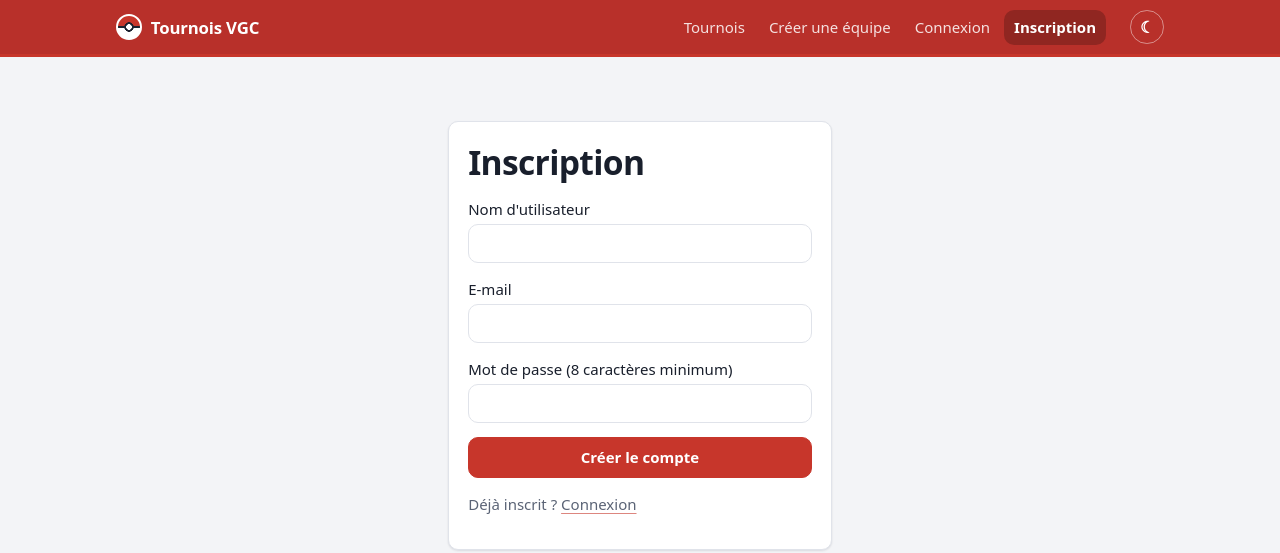
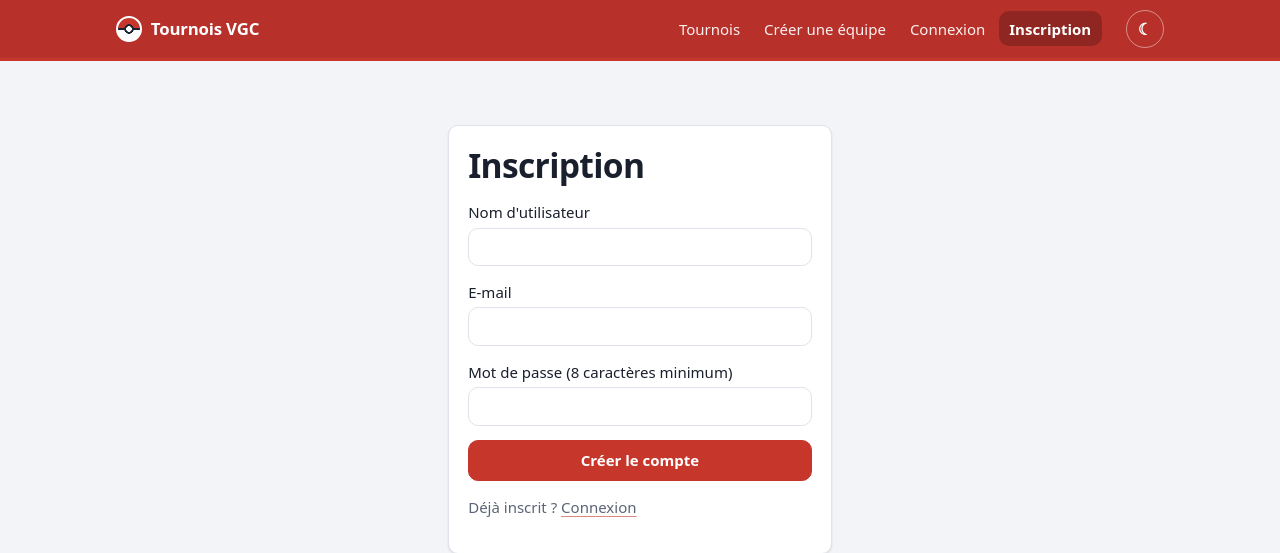
Before and after one commit to M1-MLSD-Belgacem-Menad/pokemon-tournaments, a FastAPI app: page /register in a window 1280 px wide. Shown: the top 553 px of the page. Run offline with FastAPI, Linux system fonts and the light colour scheme.

Commit message:
Contraste du menu et taille du bouton de thème (accessibilité)

```diff
--- a/services/frontend/app/static/style.css
+++ b/services/frontend/app/static/style.css
@@ -50,14 +50,14 @@ code { background: var(--line); padding: 0 0.3em; border-radius: 3px; }
   background: radial-gradient(circle, #fff 0 18%, #1c2230 19% 30%, transparent 31%), linear-gradient(#c7362b 0 44%, #1c2230 44% 56%, #fff 56%);
 }
 nav { display: flex; align-items: center; gap: 0.2rem; margin-left: auto; }
-nav a { padding: 0.4rem 0.65rem; border-radius: var(--radius); text-decoration: none; color: rgb(255 255 255 / 0.85); white-space: nowrap; }
+nav a { padding: 0.4rem 0.65rem; border-radius: var(--radius); text-decoration: none; color: rgb(255 255 255 / 0.93); white-space: nowrap; } /* 0.93 : contraste ≥ 4,5 sur le rouge */
 nav a:hover { color: #fff; background: rgb(0 0 0 / 0.18); }
 nav a[aria-current="page"] { color: #fff; font-weight: 600; background: rgb(0 0 0 / 0.22); }
 nav button.quiet { color: #fff; border-color: rgb(255 255 255 / 0.6); white-space: nowrap; }
 nav button.quiet:hover { color: #fff; border-color: #fff; background: rgb(0 0 0 / 0.15); }
 nav form { margin: 0 0 0 0.4rem; }
 /* Bouton du thème : soleil en sombre, lune en clair (le symbole montre le thème proposé) */
-.theme { display: grid; place-items: center; width: 2.1rem; height: 2.1rem; padding: 0; border-radius: 50%; border: 1px solid rgb(255 255 255 / 0.45); background: none; font-size: 1rem; line-height: 1; flex: none; }
+.theme { display: grid; place-items: center; width: 2.4rem; height: 2.4rem; padding: 0; border-radius: 50%; border: 1px solid rgb(255 255 255 / 0.45); background: none; font-size: 1rem; line-height: 1; flex: none; }
 .theme:hover { background: rgb(0 0 0 / 0.18); filter: none; }
 .theme::before { content: "☾"; }
 @media (prefers-color-scheme: dark) { :root:not([data-theme="light"]) .theme::before { content: "☀"; } }
```
